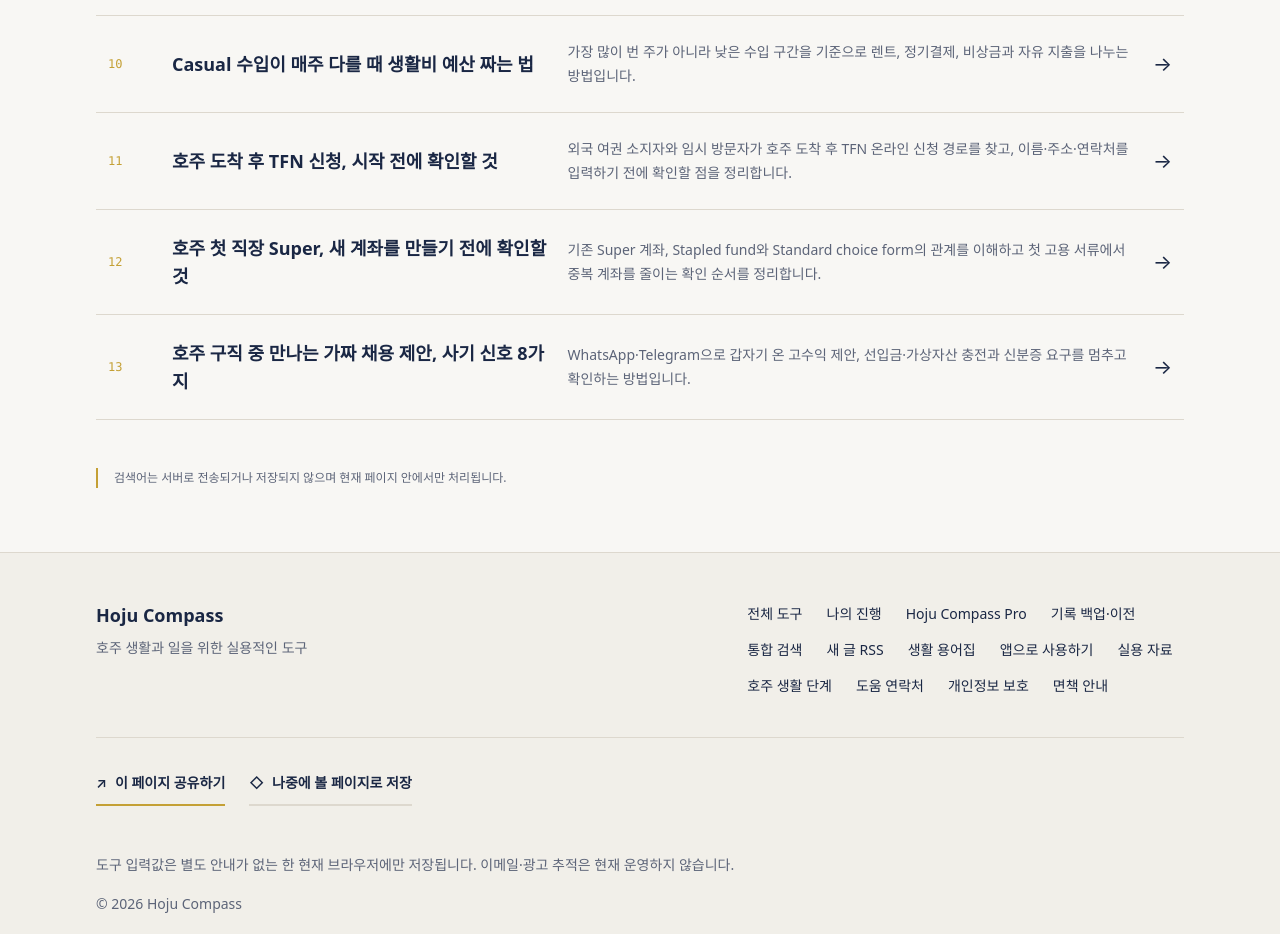
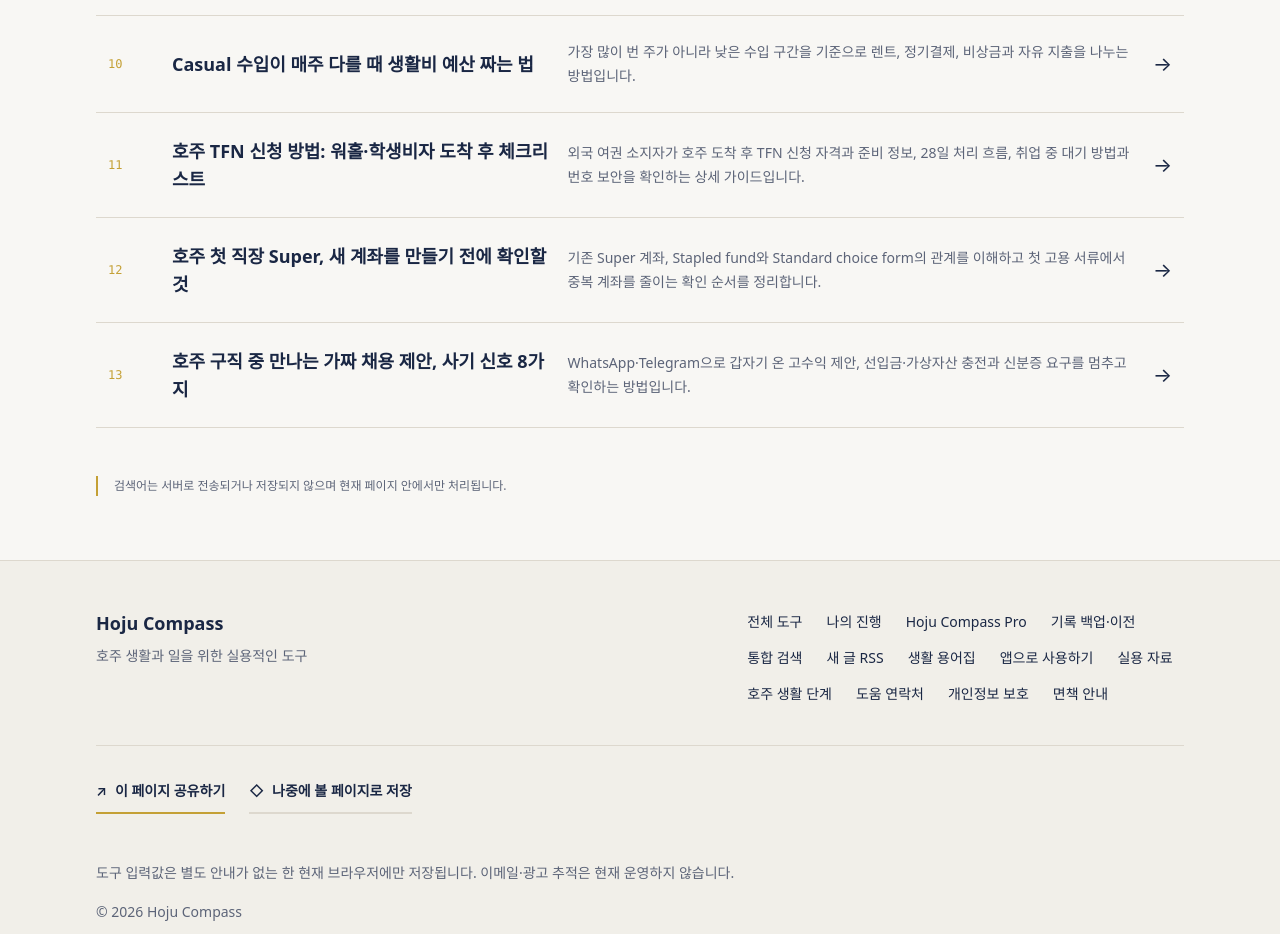
Before and after one commit to jelov219au/aussie-compass, a Next.js app: page /search in a window 1280 px wide. Shown: the part 4320-5254 px from the top of the page. Built offline with nearby package versions, Linux system fonts and the light colour scheme; no server answers.

Commit message:
content: expand TFN arrival guide

```diff
--- a/src/app/arrival-checklist/page.tsx
+++ b/src/app/arrival-checklist/page.tsx
@@ -58,7 +58,7 @@ export default function ArrivalChecklistPage() { return <><BreadcrumbJsonLd item
 
   <section className="mt-10" aria-labelledby="arrival-official-heading"><h2 id="arrival-official-heading" className="text-2xl font-semibold text-navy">공식 확인 바로가기</h2><p className="mt-2 max-w-3xl text-sm leading-6 text-muted">자격·기한·필요 서류는 비자와 개인 상황에 따라 다릅니다. 아래 기관에서 최신 기준을 직접 확인하세요.</p><ul className="mt-5 grid gap-3 sm:grid-cols-2 lg:grid-cols-3">{officialLinks.map(([eyebrow, label, href]) => <li key={label}><a href={href} target="_blank" rel="noreferrer" className="flex h-full min-h-28 flex-col justify-between rounded-xl border border-border bg-white p-4 transition hover:border-gold"><span className="text-xs font-semibold text-gold">{eyebrow}</span><strong className="text-navy">{label} ↗</strong></a></li>)}</ul></section>
 
-  <section className="mt-10 grid gap-5 lg:grid-cols-3"><Link href="/public-transport-guide" className="rounded-2xl bg-navy p-6 text-white"><span className="text-sm font-semibold text-gold">집과 통학</span><strong className="mt-2 block text-lg">생활권 후보 비교하기 &rarr;</strong><span className="mt-2 block text-sm leading-6 text-white/70">주거비와 학교·직장까지 대중교통 시간 비교</span></Link><Link href="/salary-calculator" className="rounded-2xl border border-border bg-white p-6"><span className="text-sm font-semibold text-gold">첫 직장</span><strong className="mt-2 block text-lg text-navy">예상 급여 확인하기 &rarr;</strong><span className="mt-2 block text-sm leading-6 text-muted">세전·세후 급여와 Super를 함께 계산</span></Link><Link href="/cost-of-living-calculator" className="rounded-2xl border border-border bg-white p-6"><span className="text-sm font-semibold text-gold">첫 달 점검</span><strong className="mt-2 block text-lg text-navy">실제 생활비 기록하기 &rarr;</strong><span className="mt-2 block text-sm leading-6 text-muted">서로 다른 결제 주기를 주·월 단위로 비교</span></Link></section>
+  <section className="mt-10 grid gap-5 sm:grid-cols-2 xl:grid-cols-4"><Link href="/resources/tfn-application-after-arrival-australia" className="rounded-2xl bg-navy p-6 text-white"><span className="text-sm font-semibold text-gold">첫 7일</span><strong className="mt-2 block text-lg">TFN 상세 신청 가이드 &rarr;</strong><span className="mt-2 block text-sm leading-6 text-white/70">신청 자격, 28일 처리 흐름과 번호 보안</span></Link><Link href="/public-transport-guide" className="rounded-2xl border border-border bg-white p-6"><span className="text-sm font-semibold text-gold">집과 통학</span><strong className="mt-2 block text-lg text-navy">생활권 후보 비교하기 &rarr;</strong><span className="mt-2 block text-sm leading-6 text-muted">주거비와 학교·직장까지 대중교통 시간 비교</span></Link><Link href="/salary-calculator" className="rounded-2xl border border-border bg-white p-6"><span className="text-sm font-semibold text-gold">첫 직장</span><strong className="mt-2 block text-lg text-navy">예상 급여 확인하기 &rarr;</strong><span className="mt-2 block text-sm leading-6 text-muted">세전·세후 급여와 Super를 함께 계산</span></Link><Link href="/cost-of-living-calculator" className="rounded-2xl border border-border bg-white p-6"><span className="text-sm font-semibold text-gold">첫 달 점검</span><strong className="mt-2 block text-lg text-navy">실제 생활비 기록하기 &rarr;</strong><span className="mt-2 block text-sm leading-6 text-muted">서로 다른 결제 주기를 주·월 단위로 비교</span></Link></section>
 
   <section className="mt-8 rounded-2xl border border-amber-300 bg-amber-50 p-6 text-sm leading-7 text-amber-950"><h2 className="font-semibold">중요 안내</h2><p className="mt-1">이 체크리스트는 일반적인 정착 안내이며 이민·세무·의료·금융 자문이 아닙니다. TFN·Medicare·USI 신청 가능 여부나 학생 주소 신고 기한을 자동 판정하지 않습니다. 본인의 비자 결정문, VEVO, 학교와 각 정부기관의 공식 안내를 우선하세요.</p></section>
 </Container></main><Footer /></>; }
--- a/src/components/resources/ResourcesDirectory.tsx
+++ b/src/components/resources/ResourcesDirectory.tsx
@@ -7,7 +7,7 @@ import { ARTICLE_READING_UPDATED_EVENT, readArticleHistory } from "@/lib/article
 
 const filters = [
   { id: "all", label: "전체" },
-  { id: "start", label: "구직·지원" },
+  { id: "start", label: "도착·구직" },
   { id: "work", label: "일·급여" },
   { id: "home", label: "집·차" },
   { id: "money", label: "돈 관리" },
--- a/src/data/articles.ts
+++ b/src/data/articles.ts
@@ -215,24 +215,32 @@ export const articles: Article[] = [
   },
   {
     slug: "tfn-application-after-arrival-australia",
-    title: "호주 도착 후 TFN 신청, 시작 전에 확인할 것",
-    socialTitle: "Apply for a TFN after arriving in Australia",
-    description: "외국 여권 소지자와 임시 방문자가 호주 도착 후 TFN 온라인 신청 경로를 찾고, 이름·주소·연락처를 입력하기 전에 확인할 점을 정리합니다.",
+    title: "호주 TFN 신청 방법: 워홀·학생비자 도착 후 체크리스트",
+    socialTitle: "Apply for an Australian TFN after arrival",
+    description: "외국 여권 소지자가 호주 도착 후 TFN 신청 자격과 준비 정보, 28일 처리 흐름, 취업 중 대기 방법과 번호 보안을 확인하는 상세 가이드입니다.",
     category: "도착 행정",
-    readingTime: "6분",
+    readingTime: "9분",
     publishedAt: "2026-08-16",
     updatedAt: "2026-08-17",
-    quickSummary: ["해외 여권 소지자는 호주 도착 후 본인에게 맞는 ATO 신청 경로를 선택하기", "여권 영문 이름·연락처·우편 주소를 정확히 준비하기", "한 번 받은 TFN은 재신청하지 말고 필요한 기관에만 제공하기"],
+    quickSummary: ["호주 안에서 유효한 대상 비자를 보유했는지 확인한 뒤 ATO의 외국 여권 소지자용 경로 이용하기", "여권 정보와 연락처·우편 주소를 정확히 준비하고 접수 정보를 보관하기", "일반적으로 28일 처리 기간을 예상하고 번호를 받으면 고용주·은행 등 필요한 곳에만 제공하기"],
     toolHref: "/arrival-checklist",
     toolLabel: "첫 30일 정착 체크리스트 열기",
     sections: [
-      { heading: "TFN은 ATO가 발급하는 개인 세금 번호입니다", paragraphs: ["TFN은 세금과 Super 기록을 연결하는 중요한 개인 식별번호입니다. 일자리 공고에 지원하기 위해 공개하거나 구직 사이트 프로필에 적는 번호가 아닙니다. ATO는 TFN을 안전하게 보관하고 개인 정보를 보호하라고 안내합니다."] },
-      { heading: "임시 방문자는 호주 도착 후 공식 경로를 확인하세요", paragraphs: ["ATO는 해외 여권 소지자, 영주 이민자와 임시 방문자가 호주에 도착해 일을 준비하는 경우 전용 온라인 TFN 신청 경로를 이용하도록 안내합니다. 호주 밖에 있는 사람이나 다른 신분에는 신청 경로가 달라질 수 있으므로, 검색 광고가 아니라 ATO의 Apply for a TFN 페이지에서 본인에게 맞는 항목을 다시 선택하세요."], bullets: ["여권의 영문 이름과 신청서 입력 이름을 동일하게 준비", "현재 받을 수 있는 호주 우편 주소와 연락처 확인", "이미 TFN을 받은 적이 있다면 새로 신청하지 말고 기존 번호 찾기 경로 확인", "신청 완료 화면과 접수 관련 정보를 안전한 곳에 기록"] },
-      { heading: "TFN과 ABN을 서로 바꾸어 생각하지 마세요", paragraphs: ["TFN은 개인 세금 기록에 쓰이고, ABN은 사업 활동을 식별하는 번호입니다. 직원으로 고용되는 사람에게 ABN 발급을 먼저 요구한다고 해서 자동으로 Contractor가 되는 것은 아닙니다. 업무 관계가 불분명하면 계약과 실제 일하는 방식을 함께 확인하세요."] },
-      { heading: "번호를 받은 뒤에도 필요한 곳에만 제공하세요", bullets: ["고용주의 정식 Tax file number declaration 절차", "은행이나 Super fund 등 법적으로 필요한 확인 절차", "ATO 또는 권한이 확인된 세무 전문가"], paragraphs: ["메신저로 접근한 채용 담당자, 집주인, 일반 서비스 업체가 TFN 전체 번호를 요구하면 보내기 전에 목적과 상대를 다시 확인하세요."] },
+      { heading: "TFN은 한 번 받으면 계속 사용하는 개인 번호입니다", paragraphs: ["Tax file number(TFN)는 ATO가 세금과 Super 시스템에서 개인을 식별할 때 사용하는 번호입니다. 보통 9자리이며 직장이나 이름이 바뀌거나 다른 주로 이사하고 해외로 나가더라도 같은 번호를 유지합니다. 과거에 호주에서 일하거나 공부하며 TFN을 받은 적이 있다면 새 번호를 다시 신청하지 말고 ATO 온라인 서비스, 이전 Income statement·Notice of assessment 또는 Super 기록에서 기존 번호를 먼저 찾으세요.", "TFN 신청은 무료입니다. 광고를 통해 신청 대행비를 요구하거나 구직 등록을 위해 TFN 전체를 먼저 보내라고 하는 서비스는 공식 신청 경로와 구분해야 합니다."] },
+      { heading: "외국 여권 소지자용 온라인 신청 자격부터 확인하세요", paragraphs: ["ATO의 Individual Auto Registration(IAR)은 호주 안에 있는 영주 이민자 또는 임시 방문자가 이용하는 온라인 신청 경로입니다. 신청 시점에 호주에 있어야 하고, 여권이나 여행 문서에 연결된 대상 비자가 있어야 합니다.", "호주 밖에 있거나 IAR 대상 조건을 충족하지 못하면 신청 방식이 달라질 수 있습니다. 검색 결과의 비공식 양식으로 바로 들어가기보다 ATO의 Apply for a TFN 안내에서 본인 상황에 맞는 경로를 선택하세요. 호주 시민은 외국 여권 소지자용 IAR을 이용하지 않습니다."], bullets: ["Permanent resident visa", "근로 권한이 있는 비자", "Overseas student visa", "호주에 무기한 체류할 수 있는 비자"] },
+      { heading: "신청 전에 이 정보를 정확히 맞추세요", paragraphs: ["온라인 신청 정보는 Department of Home Affairs의 여행 문서·비자 정보와 대조될 수 있습니다. 여권에 적힌 표기와 신청서의 철자·순서를 임의로 바꾸지 않는 것이 중요합니다.", "여권번호, 생년월일과 TFN은 Hoju Compass 체크리스트나 공동 메모에 적지 마세요. 이 가이드는 준비 순서만 설명하며 실제 신청 정보는 ATO 공식 화면에만 입력하는 편이 안전합니다."], bullets: ["현재 여권 또는 여행 문서 번호와 발급 국가", "여권에 표시된 영문 이름과 생년월일", "현재 연락 가능한 전화번호와 이메일", "우편을 안정적으로 받을 수 있는 호주 주소", "이미 TFN을 신청하거나 발급받은 적이 있는지 여부", "신청 완료 화면과 접수 관련 정보 보관"] },
+      { heading: "신청 뒤에는 일반적으로 최대 28일을 예상하세요", paragraphs: ["ATO는 완성된 신청서와 필요한 신원 자료를 받은 뒤 일반적으로 28일 안에 TFN을 보낸다고 안내합니다. 신청 방식에 따라 입력한 우편 주소 또는 myGov inbox로 받을 수 있습니다. 28일이 지났는데도 받지 못했다면 같은 신청을 반복하기보다 접수 정보를 준비해 ATO에 문의하세요."], bullets: ["이사 예정이면 우편물을 안전하게 받을 주소인지 먼저 확인", "접수 날짜를 달력에 기록하고 28일 뒤 확인 일정 추가", "도착하지 않았다고 새 신청서를 즉시 중복 제출하지 않기", "과거 TFN이 있을 가능성이 있다면 기존 번호 찾기부터 진행"] },
+      { heading: "취업이 먼저 시작되면 TFN declaration에서 신청 사실을 알리세요", paragraphs: ["TFN이 도착하기 전 취업했다면 고용주의 정식 Tax file number declaration 절차에서 TFN을 신청했다는 항목을 정확히 선택할 수 있습니다. ATO 안내상 신청 사실을 표시한 직원은 TFN을 제공할 수 있는 28일의 기간이 있으며, 이후에도 번호가 제공되지 않으면 고용주의 원천징수 방식이 달라질 수 있습니다.", "구체적인 원천징수율과 세무상 거주자 여부는 개인 상황에 따라 달라질 수 있으므로, 급여 처리가 이상하면 Payroll과 ATO의 최신 안내를 함께 확인하세요."], bullets: ["채용 메시지나 구직 프로필에 TFN 전체 번호를 적지 않기", "Payroll 또는 정식 onboarding 화면인지 확인한 뒤 제출", "번호를 받은 날짜와 고용주에게 제공한 날짜 기록", "첫 Payslip에서 세금 원천징수 내역 확인"] },
+      { heading: "온라인 신청 오류가 나면 입력과 기기 설정부터 확인하세요", paragraphs: ["여권·비자 정보가 Home Affairs 기록과 일치하지 않는다는 오류가 나오면 철자, 여권번호와 비자 연결 상태를 다시 확인하세요. ATO는 IAR에서 해당 오류가 발생하는 한 원인으로 기기의 시간대가 호주 시간대로 설정되지 않은 경우를 안내하고 있습니다. 시간대를 바꾼 뒤 다시 시도해도 해결되지 않으면 ATO의 온라인 서비스 문제 해결 안내에서 대체 신청 경로를 확인하세요."] },
+      { heading: "받은 번호는 필요한 기관에만 제공하세요", paragraphs: ["ATO는 현재 고용주, 은행, 등록 세무사처럼 TFN을 실제로 필요로 하는 상대인지 확인한 뒤 제공하라고 안내합니다. ATO는 회신 이메일, SMS 또는 SNS를 통해 TFN이나 은행정보를 보내라고 요구하지 않습니다."], bullets: ["메신저로 접근한 채용 담당자에게 TFN 사진을 보내지 않기", "집주인·쉐어하우스 운영자·일반 서비스 업체에는 제공하지 않기", "휴대폰 메모나 지갑에 번호를 그대로 보관하지 않기", "유출·도용이 의심되면 ATO의 공식 신원 보호 연락 경로 이용"] },
+      { heading: "TFN과 ABN은 역할이 다릅니다", paragraphs: ["TFN은 개인 세금 기록에 쓰이고 ABN은 사업 활동을 식별합니다. 고용주가 ABN 발급과 Invoice 제출을 요구한다고 해서 실제 관계가 자동으로 Contractor가 되는 것은 아닙니다. 업무 시간·통제·도구·사업 위험 등 실제 일하는 방식을 함께 확인하고, 불분명하면 Employee와 Contractor 가이드를 확인하세요."] },
     ],
     sources: [
-      { label: "ATO — Foreign passport holders and temporary visitors TFN application", href: "https://www.ato.gov.au/individuals-and-families/tax-file-number/apply-for-a-tfn/foreign-passport-holders-permanent-migrants-and-temporary-visitors-tfn-application", summary: "해외 여권 소지자·영주 이민자·임시 방문자가 이용할 수 있는 온라인 TFN 신청 자격과 공식 시작 경로를 안내합니다. 호주 입국 전후 상태에 따라 신청 방식이 달라질 수 있습니다." },
+      { label: "ATO — Permanent migrants and temporary visitors TFN application", href: "https://www.ato.gov.au/individuals-and-families/tax-file-number/apply-for-a-tfn/foreign-passport-holders-permanent-migrants-and-temporary-visitors-tfn-application", summary: "호주 안에 있는 영주 이민자·임시 방문자의 IAR 신청 자격, 대상 비자, 무료 신청과 대체 신청 방식을 안내하는 공식 페이지입니다." },
+      { label: "ATO — What is a tax file number?", href: "https://www.ato.gov.au/individuals-and-families/tax-file-number/what-is-a-tax-file-number", summary: "TFN이 평생 유지되는 개인 식별번호라는 점, 기존 번호를 찾는 위치, 일반적인 28일 처리 기간과 미수령 시 문의 절차를 설명합니다." },
+      { label: "ATO — Tax file number declaration", href: "https://www.ato.gov.au/forms-and-instructions/tfn-declaration", summary: "취업 시 TFN declaration을 온라인 또는 서면으로 작성하는 절차와 고용주의 관련 의무를 확인하는 공식 시작 페이지입니다." },
+      { label: "ATO — Help and support for online services", href: "https://www.ato.gov.au/online-services/online-services-for-individuals-and-sole-traders/ato-online-services-and-mygov/help-and-support-for-online-services-individuals", summary: "TFN 온라인 신청과 IAR에서 발생할 수 있는 오류, Home Affairs 정보 불일치와 기기 시간대 설정 등 공식 문제 해결 항목을 제공합니다." },
+      { label: "ATO — Protect your personal identifying information", href: "https://www.ato.gov.au/online-services/scams-cyber-safety-and-identity-protection/protect-your-information/how-to-protect-yourself", summary: "TFN을 제공해도 되는 상대를 확인하고, 이메일·SMS·SNS를 이용한 개인정보 요구와 사칭 메시지로부터 번호를 보호하는 방법을 안내합니다." },
     ],
   },
   {
```
Also changed, not shown: 1 other file (tests, documents, lock files or other folders).
